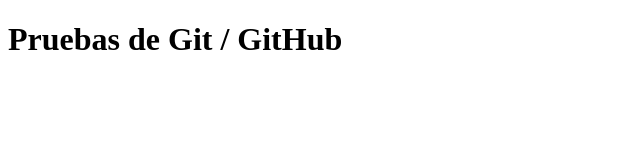
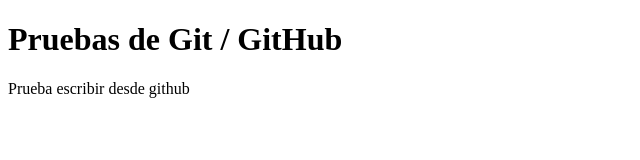
Before and after one commit to SeviGit/PruebaGIT, a plain HTML site: page index.html in a window 1280 px wide. Shown: the whole page, without its empty margins (0-640 px from the left). Drawn offline with Linux system fonts and the light colour scheme.

Commit message:
Update index.html

```diff
--- a/index.html
+++ b/index.html
@@ -8,5 +8,6 @@
 </head>
 <body>
     <h1>Pruebas de Git / GitHub</h1>
+    <p>Prueba escribir desde github</p>
 </body>
 </html>
```
